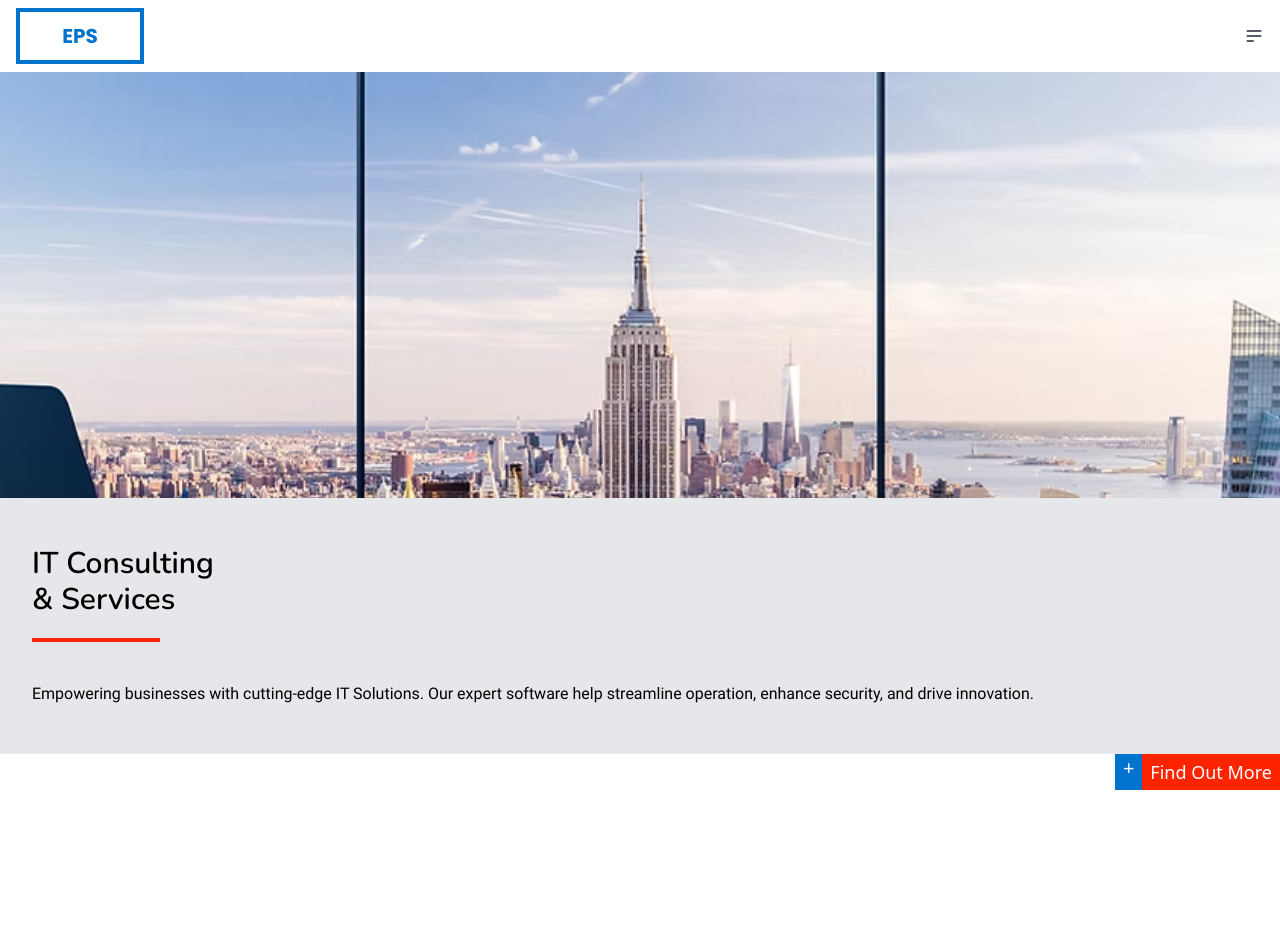
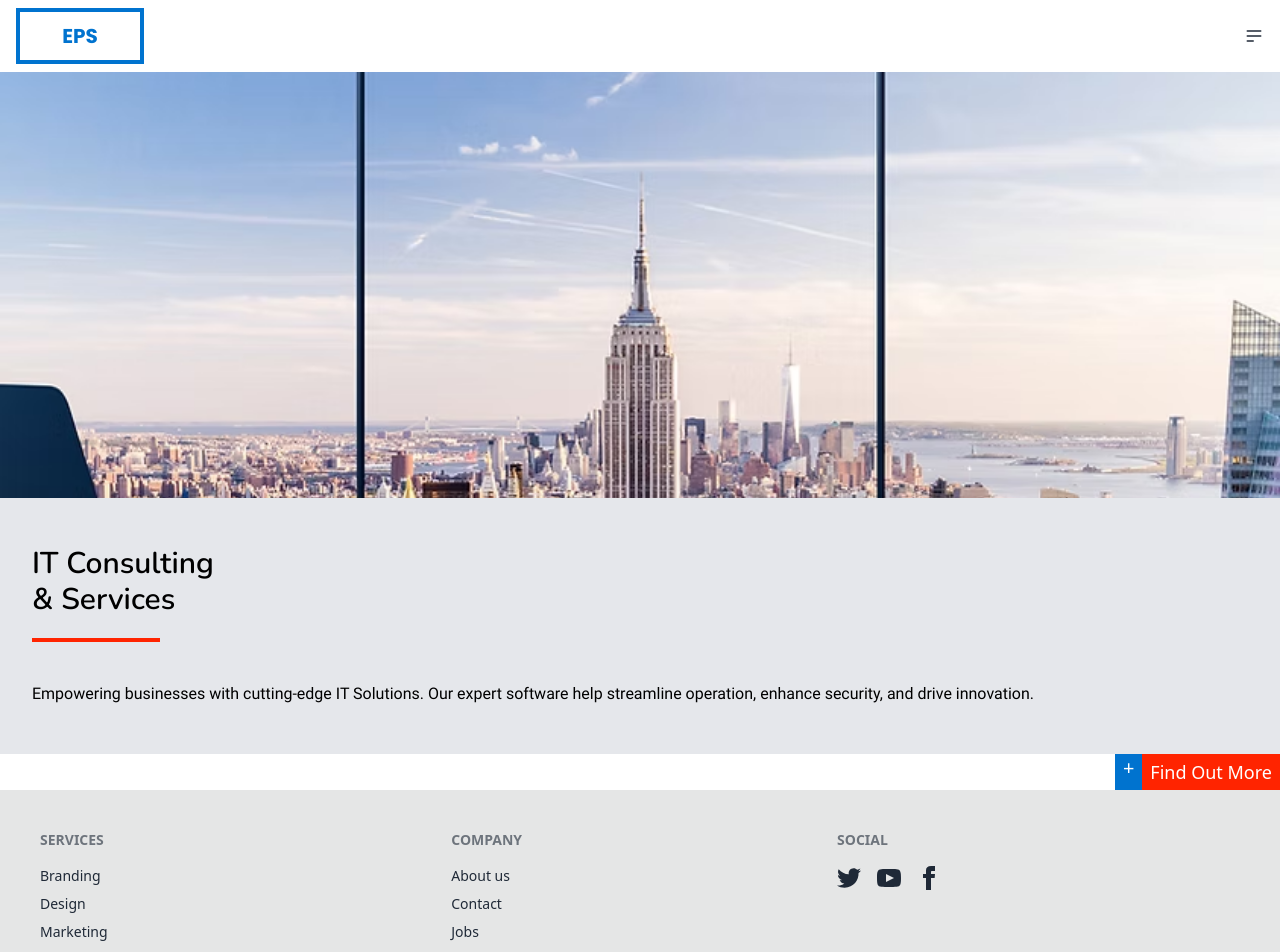
Before and after one commit to softwareNinja-888/Enterprise-Resource-Planning, a React (Vite) app in the folder ERP/: page / in a window 1280 px wide. Shown: the top 952 px of the page. Built offline with nearby package versions, Linux system fonts and the light colour scheme.

Commit message:
Add footer section

```diff
--- a/ERP/src/components/content/Footer.jsx
+++ b/ERP/src/components/content/Footer.jsx
@@ -1,7 +1,60 @@
 export function Footer(){
     return(
         <>
-            <div className="bg-red-500 h-96 mt-60">HELOO</div>
+           <footer className="footer bg-base-300 text-base-content p-10">
+              <nav>
+                <h6 className="footer-title">Services</h6>
+                <a className="link link-hover">Branding</a>
+                <a className="link link-hover">Design</a>
+                <a className="link link-hover">Marketing</a>
+                <a className="link link-hover">Advertisement</a>
+              </nav>
+              <nav>
+                <h6 className="footer-title">Company</h6>
+                <a className="link link-hover">About us</a>
+                <a className="link link-hover">Contact</a>
+                <a className="link link-hover">Jobs</a>
+                <a className="link link-hover">Press kit</a>
+              </nav>
+              <nav>
+                <h6 className="footer-title">Social</h6>
+                <div className="grid grid-flow-col gap-4">
+                  <a>
+                    <svg
+                      xmlns="http://www.w3.org/2000/svg"
+                      width="24"
+                      height="24"
+                      viewBox="0 0 24 24"
+                      className="fill-current">
+                      <path
+                        d="M24 4.557c-.883.392-1.832.656-2.828.775 1.017-.609 1.798-1.574 2.165-2.724-.951.564-2.005.974-3.127 1.195-.897-.957-2.178-1.555-3.594-1.555-3.179 0-5.515 2.966-4.797 6.045-4.091-.205-7.719-2.165-10.148-5.144-1.29 2.213-.669 5.108 1.523 6.574-.806-.026-1.566-.247-2.229-.616-.054 2.281 1.581 4.415 3.949 4.89-.693.188-1.452.232-2.224.084.626 1.956 2.444 3.379 4.6 3.419-2.07 1.623-4.678 2.348-7.29 2.04 2.179 1.397 4.768 2.212 7.548 2.212 9.142 0 14.307-7.721 13.995-14.646.962-.695 1.797-1.562 2.457-2.549z"></path>
+                    </svg>
+                  </a>
+                  <a>
+                    <svg
+                      xmlns="http://www.w3.org/2000/svg"
+                      width="24"
+                      height="24"
+                      viewBox="0 0 24 24"
+                      className="fill-current">
+                      <path
+                        d="M19.615 3.184c-3.604-.246-11.631-.245-15.23 0-3.897.266-4.356 2.62-4.385 8.816.029 6.185.484 8.549 4.385 8.816 3.6.245 11.626.246 15.23 0 3.897-.266 4.356-2.62 4.385-8.816-.029-6.185-.484-8.549-4.385-8.816zm-10.615 12.816v-8l8 3.993-8 4.007z"></path>
+                    </svg>
+                  </a>
+                  <a>
+                    <svg
+                      xmlns="http://www.w3.org/2000/svg"
+                      width="24"
+                      height="24"
+                      viewBox="0 0 24 24"
+                      className="fill-current">
+                      <path
+                        d="M9 8h-3v4h3v12h5v-12h3.642l.358-4h-4v-1.667c0-.955.192-1.333 1.115-1.333h2.885v-5h-3.808c-3.596 0-5.192 1.583-5.192 4.615v3.385z"></path>
+                    </svg>
+                  </a>
+                </div>
+              </nav>
+            </footer>
         </>
     )
 }
--- a/ERP/src/components/content/Header.jsx
+++ b/ERP/src/components/content/Header.jsx
@@ -1,5 +1,8 @@
 import { Menu } from "../ui/Menu";
 import React, { useState } from "react";
+
+import { Logo } from '../ui/Logo';
+
 
 
 export function Header(){
@@ -9,9 +12,7 @@
     return (
         <>
             <div className="navbar justify-between px-4">
-                <div className="navbar-start border-4 border-secondary w-32 flex justify-center">
-                    <a className="btn btn-ghost text-xl font-poppins text-secondary">EPS</a>
-                </div>
+               <Logo/>
 
                 <div className="navbar-end">
                     <svg
--- /dev/null
+++ b/ERP/src/components/ui/Logo.jsx
@@ -0,0 +1,7 @@
+export function Logo(){
+	return (
+		<div className="navbar-start border-4 border-secondary w-32 flex justify-center">
+            <a className="btn btn-ghost text-xl font-poppins text-secondary">EPS</a>
+        </div>
+	)
+}
```
